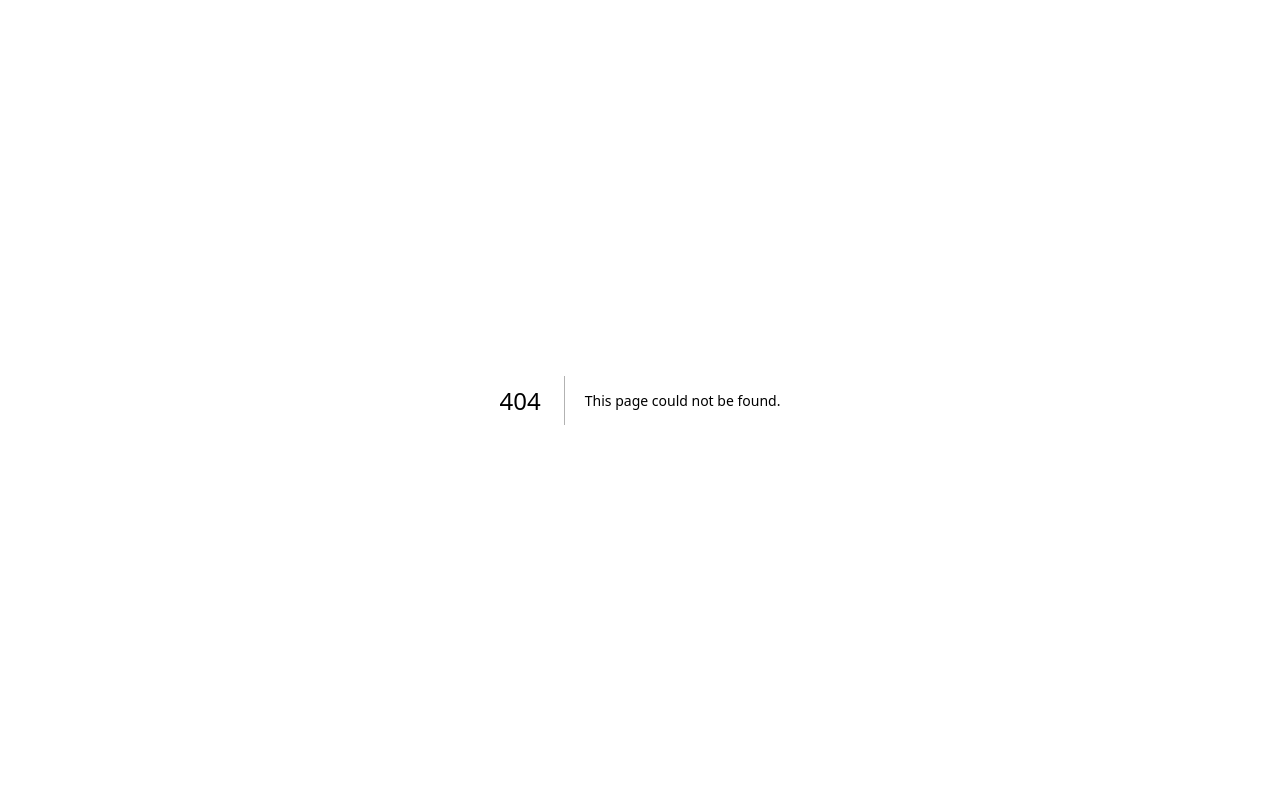
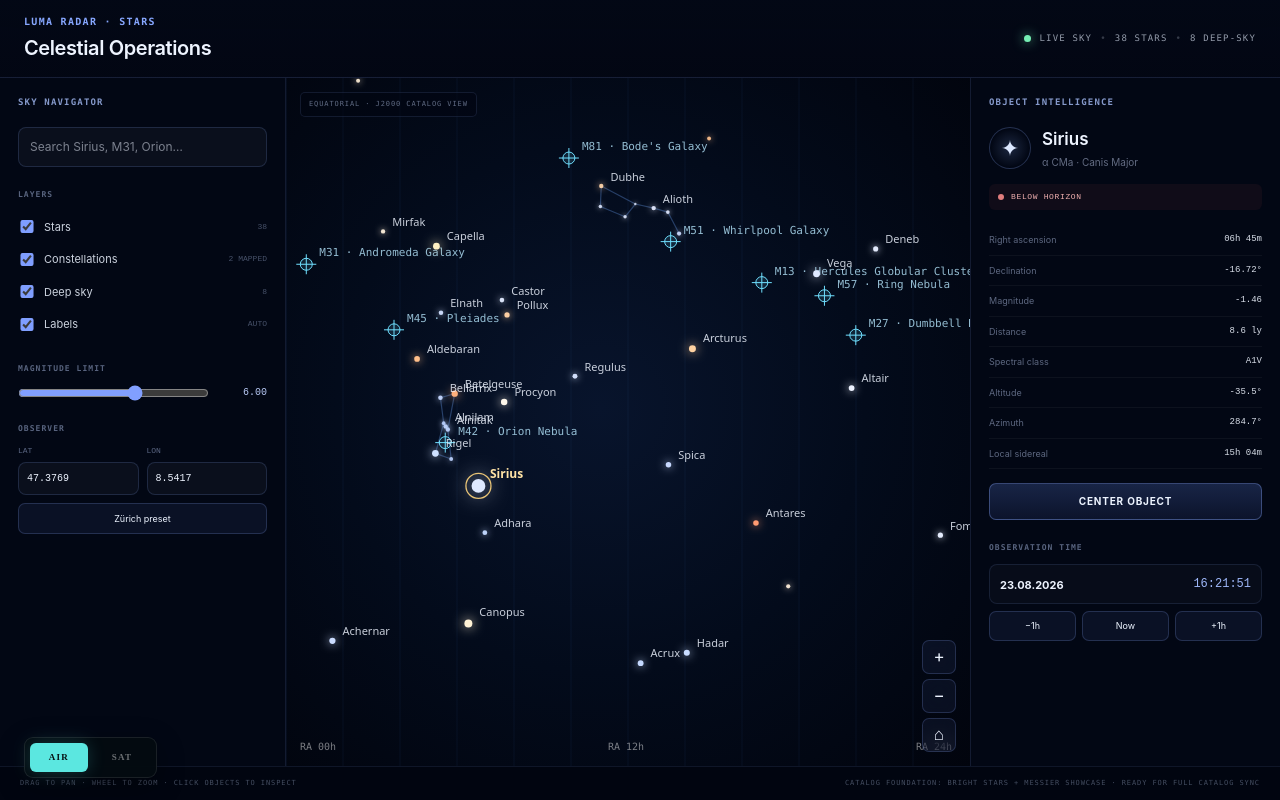
Before and after one commit to NexiCH86/luma-labs-website, a Next.js app: page /radar/stars in a window 1280 px wide. Before the commit this address had no page. Built offline with nearby package versions, Linux system fonts and the light colour scheme.

Commit message:
Add LuMa RADAR STARS route

```diff
--- /dev/null
+++ b/src/app/radar/stars/page.tsx
@@ -0,0 +1,14 @@
+import RadarModeSwitch from "../RadarModeSwitch";
+import StarsClient from "./StarsClient";
+import "../radar.css";
+import "../radar-mode-switch.css";
+import "./stars.css";
+
+export default function StarsRadarPage() {
+    return (
+        <>
+            <StarsClient />
+            <RadarModeSwitch />
+        </>
+    );
+}
```
